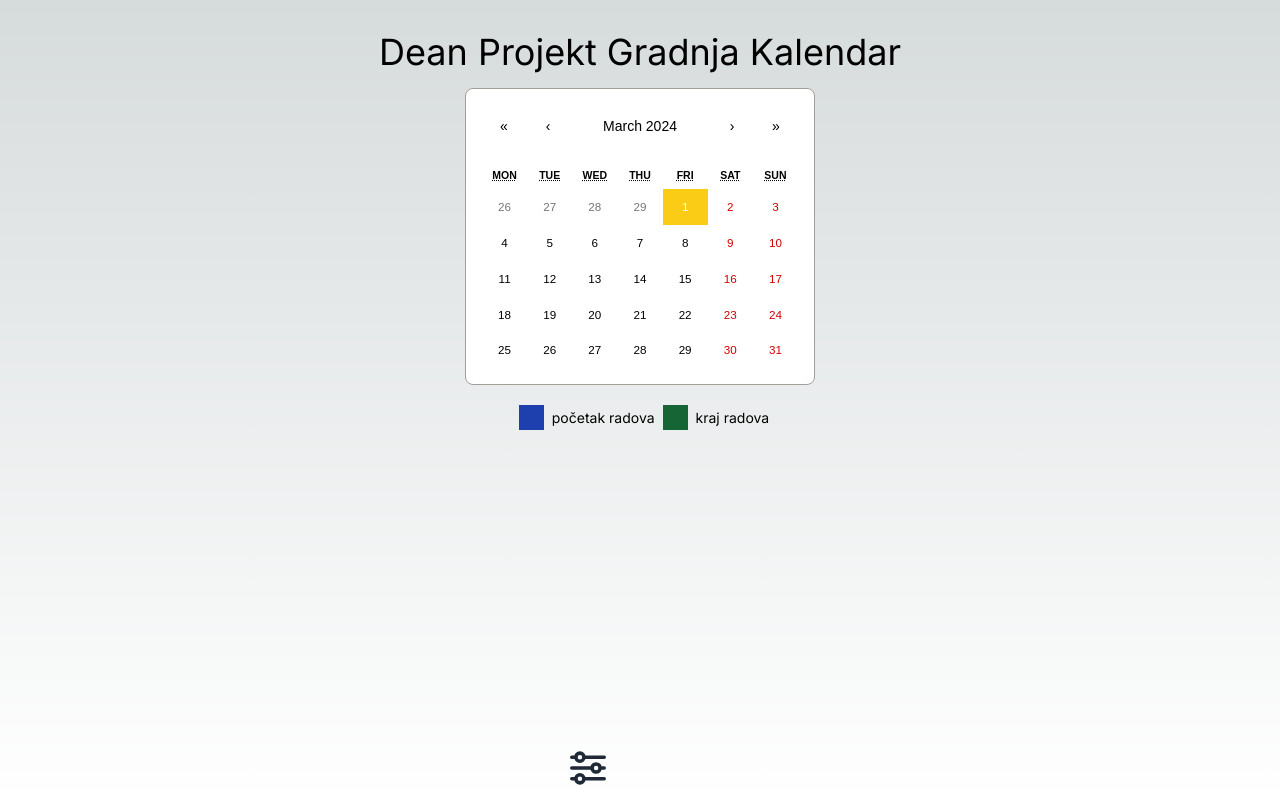
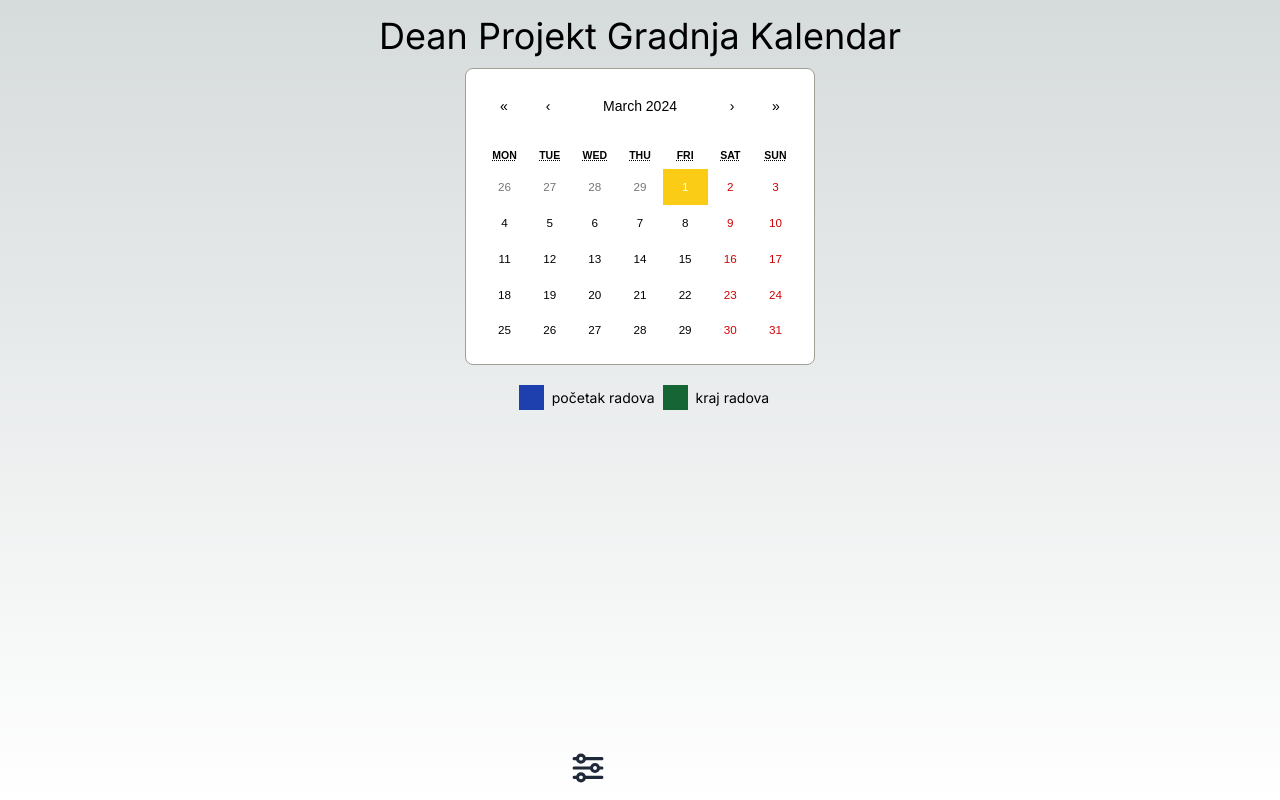
Before and after one commit to steve958/projekt-gradnja-kalendar, a Next.js app: page / in a window 1280 px wide. Built offline with nearby package versions, Linux system fonts and the light colour scheme; no server answers; the database is empty.

Commit message:
scale update

```diff
--- a/app/components/Calendar.tsx
+++ b/app/components/Calendar.tsx
@@ -309,7 +309,7 @@ export default function CalendarComponent() {
           </div>
         </div>
         {dateClicked && userAuthorized && (
-          <form className="max-w-md mx-auto mt-5 w-full h-full mb-5">
+          <form className="max-w-md mx-auto mt-5 w-full h-full mb-9">
             <div className="mb-5 flex justify-around text-black dark:text-black bg-gray-300 p-1 rounded dark:bg-slate-400">
               <p>Odabran datum:</p>
               <p>{value.toString().slice(0, 15)}</p>
@@ -417,7 +417,7 @@ export default function CalendarComponent() {
           </form>
         )}
         {eventActive && !userAuthorized && (
-          <form className="max-w-md mx-auto mt-5 w-full h-full mb-5">
+          <form className="max-w-md mx-auto mt-5 w-full h-full mb-7">
             <div className="mb-5 flex justify-around bg-gray-300 p-1 rounded dark:bg-slate-400 text-black dark:text-black">
               <p>Datum</p>
               <p>{value.toString().slice(0, 15)}</p>
--- a/app/globals.css
+++ b/app/globals.css
@@ -81,7 +81,7 @@ body {
 }
 
 .config-button {
-  scale: 1.5;
+  scale: 1.3;
   position: absolute;
   bottom: 20px;
   left: 45%;
--- a/app/page.tsx
+++ b/app/page.tsx
@@ -6,7 +6,7 @@ export default function Home() {
   return (
     <main className="flex min-h-screen flex-col items-center justify-between p-4 relative">
       <div className="z-10 max-w-5xl w-full items-center justify-between font-arial text-sm">
-        <h1 className="lg:text-4xl text-xl p-4 text-center">
+        <h1 className="lg:text-4xl text-xl p-3 pt-0 text-center">
           Dean Projekt Gradnja Kalendar
         </h1>
         <Calendar />
```
Also changed, not shown: 1 other file (tests, documents, lock files or other folders).
